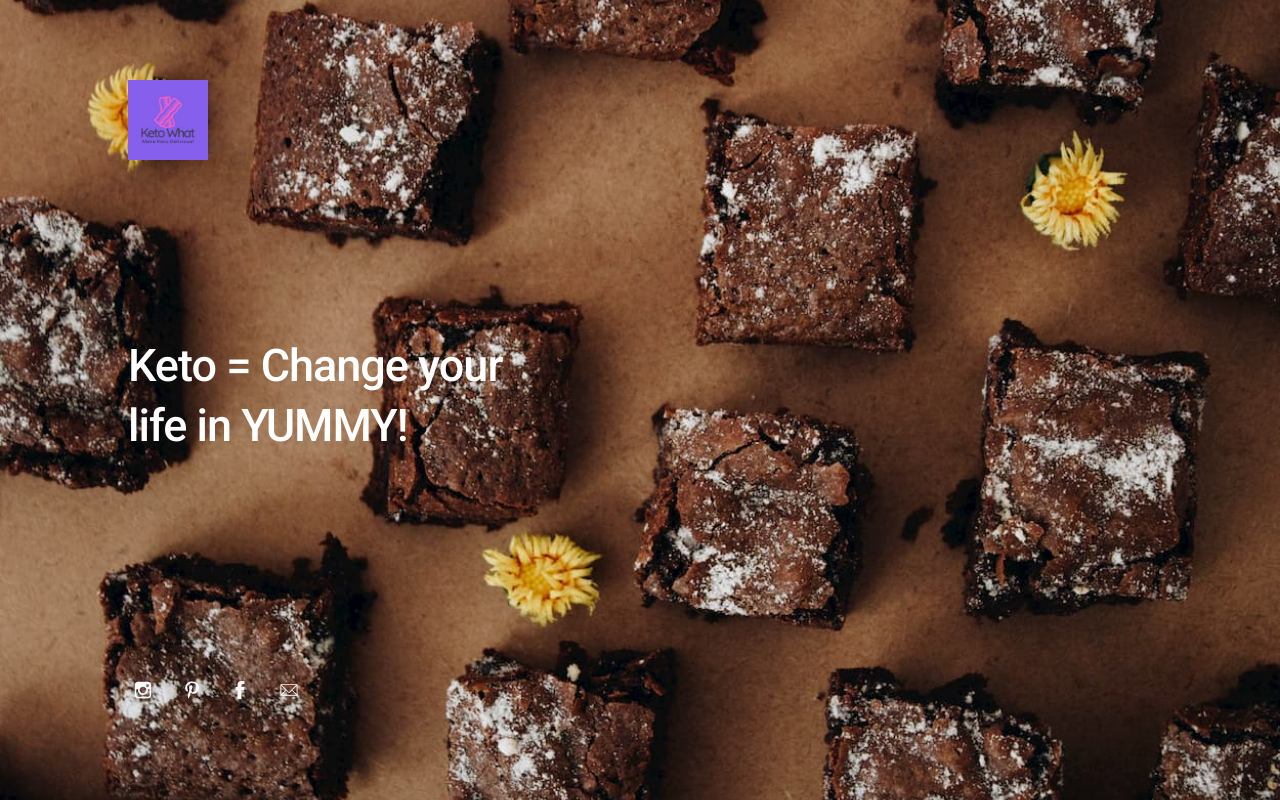
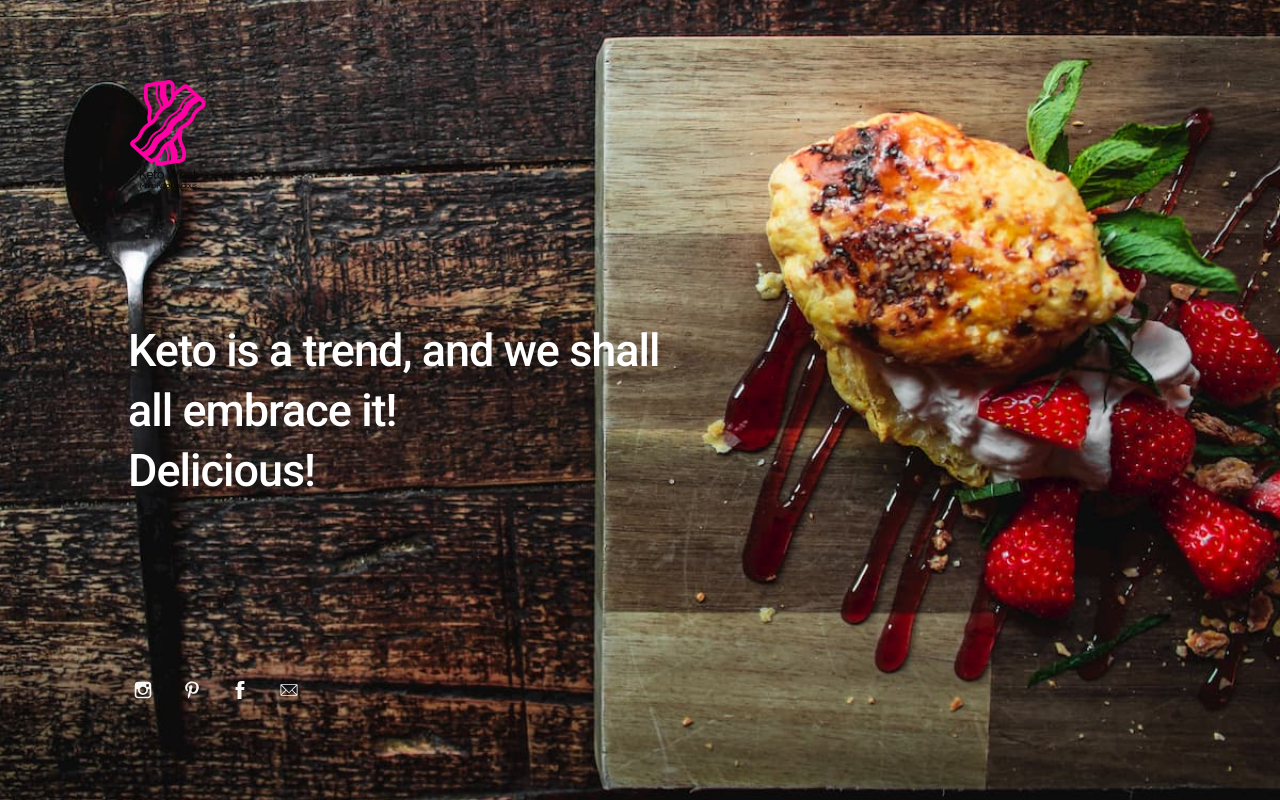
Before and after one commit to Flohecate/Flohecate.github.io, a plain HTML site: page index.html in a window 1280 px wide. Drawn offline with Linux system fonts and the light colour scheme.

Commit message:
Logo, text and title change

```diff
--- a/assets/css/me.css
+++ b/assets/css/me.css
@@ -103,7 +103,7 @@ body.page-template-page-fullsingle-me {
   letter-spacing: -0.5px;
   color: #999999;
   color: #fff;
-  background-image: url("../../images/delicious-brownies.jpg");
+  background-image: url("../../images/ketolicious.jpg");
   background-position: center center;
   background-size: cover; }
   body.page-template-page-fullsingle-me p {
--- a/index.html
+++ b/index.html
@@ -7,7 +7,7 @@
 	<meta http-equiv="X-UA-Compatible" content="IE=edge" />
 
 	<!-- SEO -->
-	<title>My not pretty at all Website</title>
+	<title>Delicious Keto Recipes</title>
 	<meta name="description" content="Das ist die Beschreibung" />
 	<meta name="robots" content="index, follow" />
 
@@ -41,13 +41,13 @@
 
 		<div class="logo">
 
-			<img src="images/LogoBacon.jpg" alt="Logo" width=80 height=80/>
+			<img src="images/BaconLogo.png" alt="Logo" width=80 height=80/>
 
 		</div>
 
 		<div class="bio">
 
-			<p>Keto = Change your life in YUMMY!</p>
+			<p>Keto is a trend, and we shall all embrace it! <br>Delicious! </p>
 
 		</div>
 
```
Also changed, not shown: images/BaconLogo.png (added), images/ketolicious.jpg (added).
